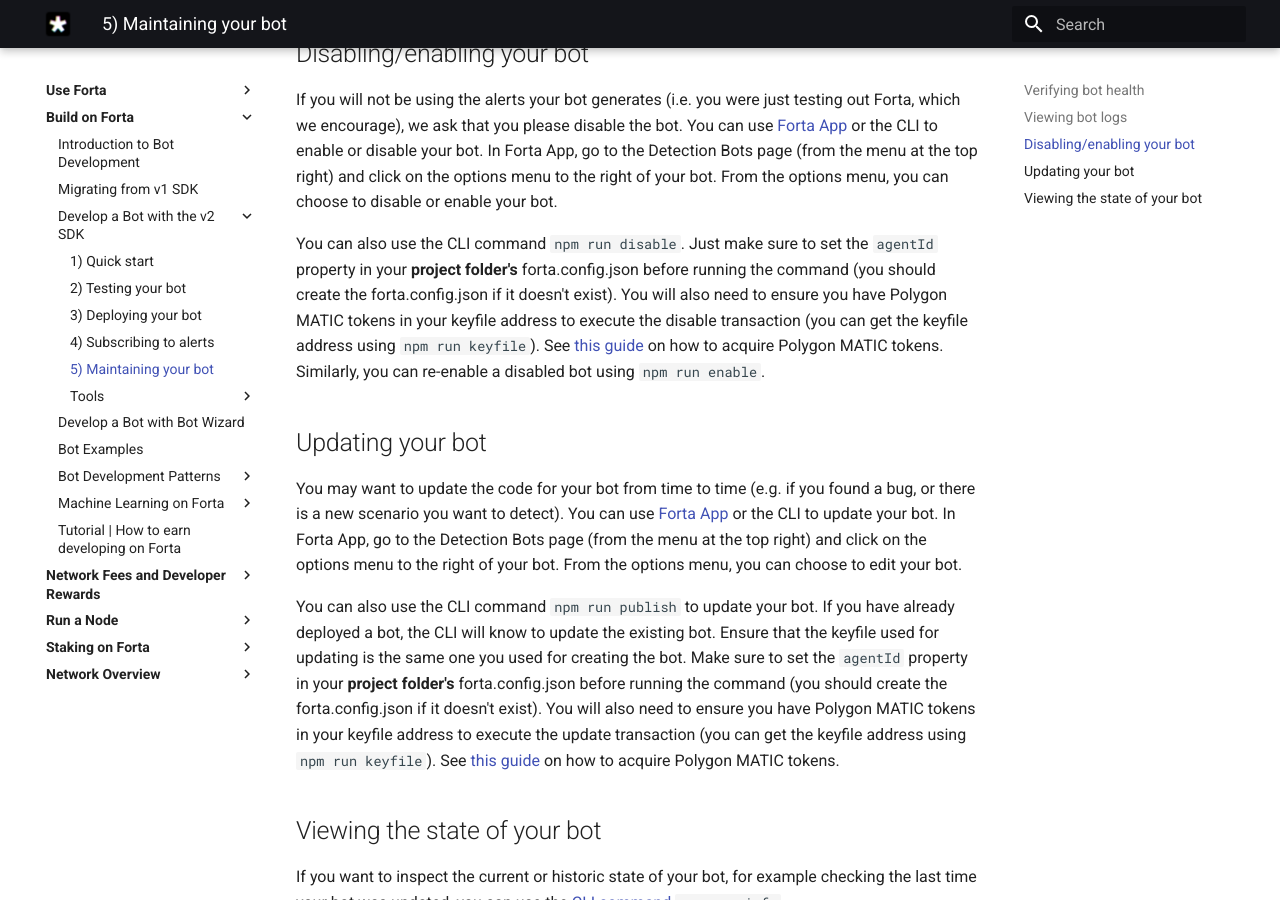
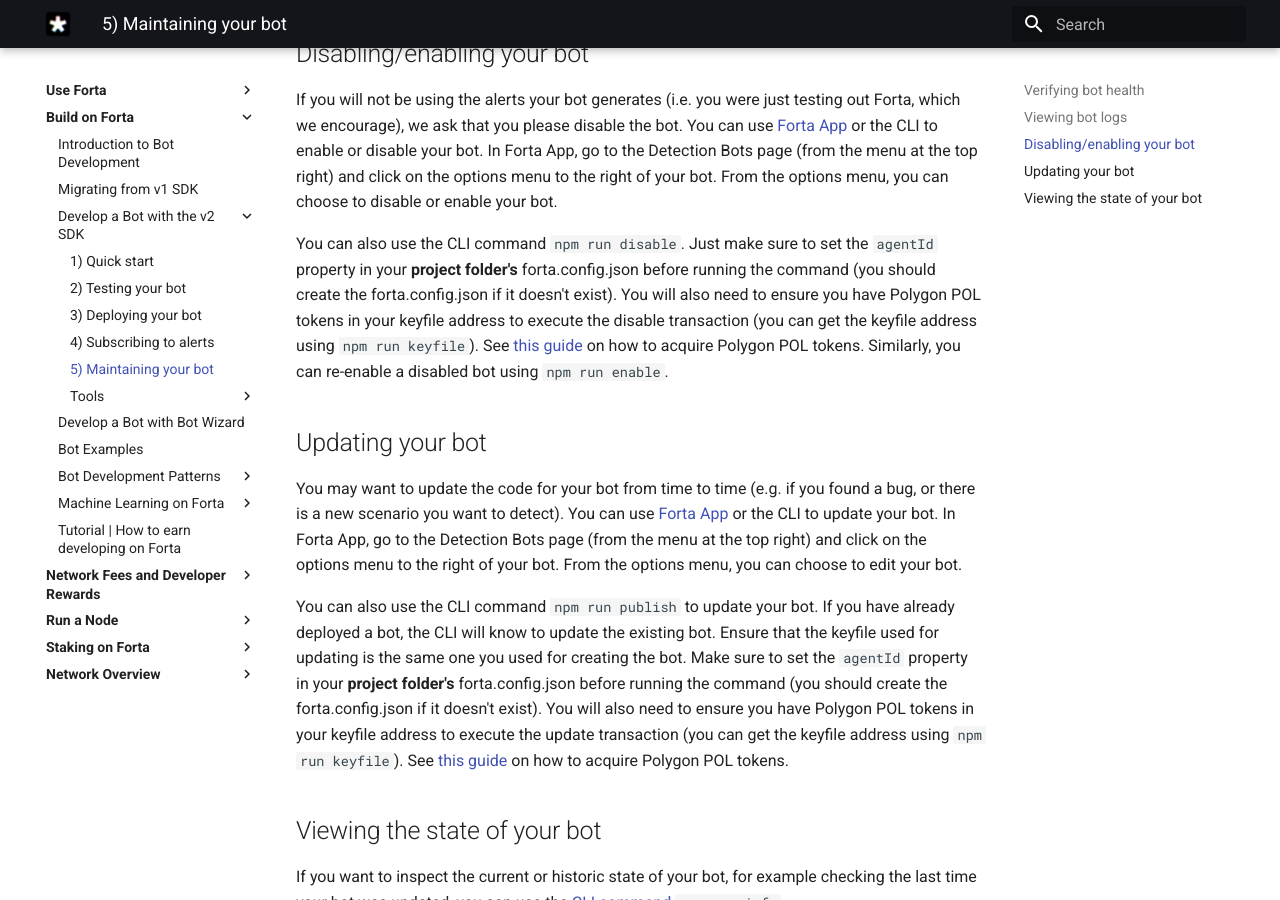
Before and after one commit to forta-network/docs, an MkDocs documentation site: the page built from docs/maintaining.md, in a window 1280 px wide and 900 px high, scrolled down 927 px. Built offline with MkDocs 1.6.1 and Material for MkDocs 9.7.7, drawn with Linux system fonts in a browser that asks for light colours.

Commit message:
Update maintaining.md

```diff
--- a/docs/maintaining.md
+++ b/docs/maintaining.md
@@ -20,14 +20,14 @@
 
 If you will not be using the alerts your bot generates (i.e. you were just testing out Forta, which we encourage), we ask that you please disable the bot. You can use [Forta App](https://app.forta.network/) or the CLI to enable or disable your bot. In Forta App, go to the Detection Bots page (from the menu at the top right) and click on the options menu to the right of your bot. From the options menu, you can choose to disable or enable your bot.
 
-You can also use the CLI command `npm run disable`. Just make sure to set the `agentId` property in your **project folder's** forta.config.json before running the command (you should create the forta.config.json if it doesn't exist). You will also need to ensure you have Polygon MATIC tokens in your keyfile address to execute the disable transaction (you can get the keyfile address using `npm run keyfile`). See [this guide](matic.md) on how to acquire Polygon MATIC tokens. Similarly, you can re-enable a disabled bot using `npm run enable`.
+You can also use the CLI command `npm run disable`. Just make sure to set the `agentId` property in your **project folder's** forta.config.json before running the command (you should create the forta.config.json if it doesn't exist). You will also need to ensure you have Polygon POL tokens in your keyfile address to execute the disable transaction (you can get the keyfile address using `npm run keyfile`). See [this guide](matic.md) on how to acquire Polygon POL tokens. Similarly, you can re-enable a disabled bot using `npm run enable`.
 
 
 ## Updating your bot
 
 You may want to update the code for your bot from time to time (e.g. if you found a bug, or there is a new scenario you want to detect). You can use [Forta App](https://app.forta.network/) or the CLI to update your bot. In Forta App, go to the Detection Bots page (from the menu at the top right) and click on the options menu to the right of your bot. From the options menu, you can choose to edit your bot.
 
-You can also use the CLI command `npm run publish` to update your bot. If you have already deployed a bot, the CLI will know to update the existing bot. Ensure that the keyfile used for updating is the same one you used for creating the bot. Make sure to set the `agentId` property in your **project folder's** forta.config.json before running the command (you should create the forta.config.json if it doesn't exist). You will also need to ensure you have Polygon MATIC tokens in your keyfile address to execute the update transaction (you can get the keyfile address using `npm run keyfile`). See [this guide](matic.md) on how to acquire Polygon MATIC tokens.
+You can also use the CLI command `npm run publish` to update your bot. If you have already deployed a bot, the CLI will know to update the existing bot. Ensure that the keyfile used for updating is the same one you used for creating the bot. Make sure to set the `agentId` property in your **project folder's** forta.config.json before running the command (you should create the forta.config.json if it doesn't exist). You will also need to ensure you have Polygon POL tokens in your keyfile address to execute the update transaction (you can get the keyfile address using `npm run keyfile`). See [this guide](matic.md) on how to acquire Polygon POL tokens.
 
 ## Viewing the state of your bot
 
```
